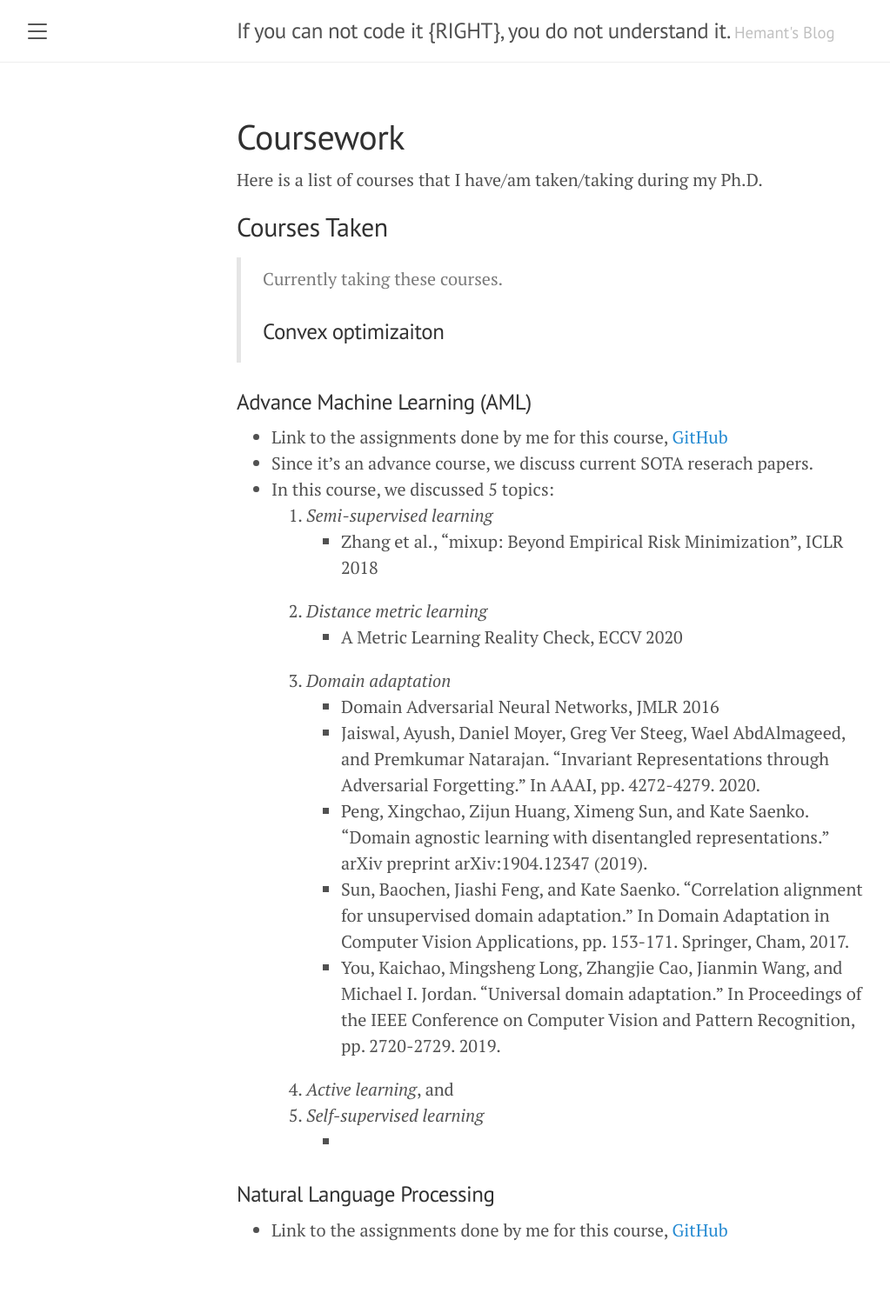
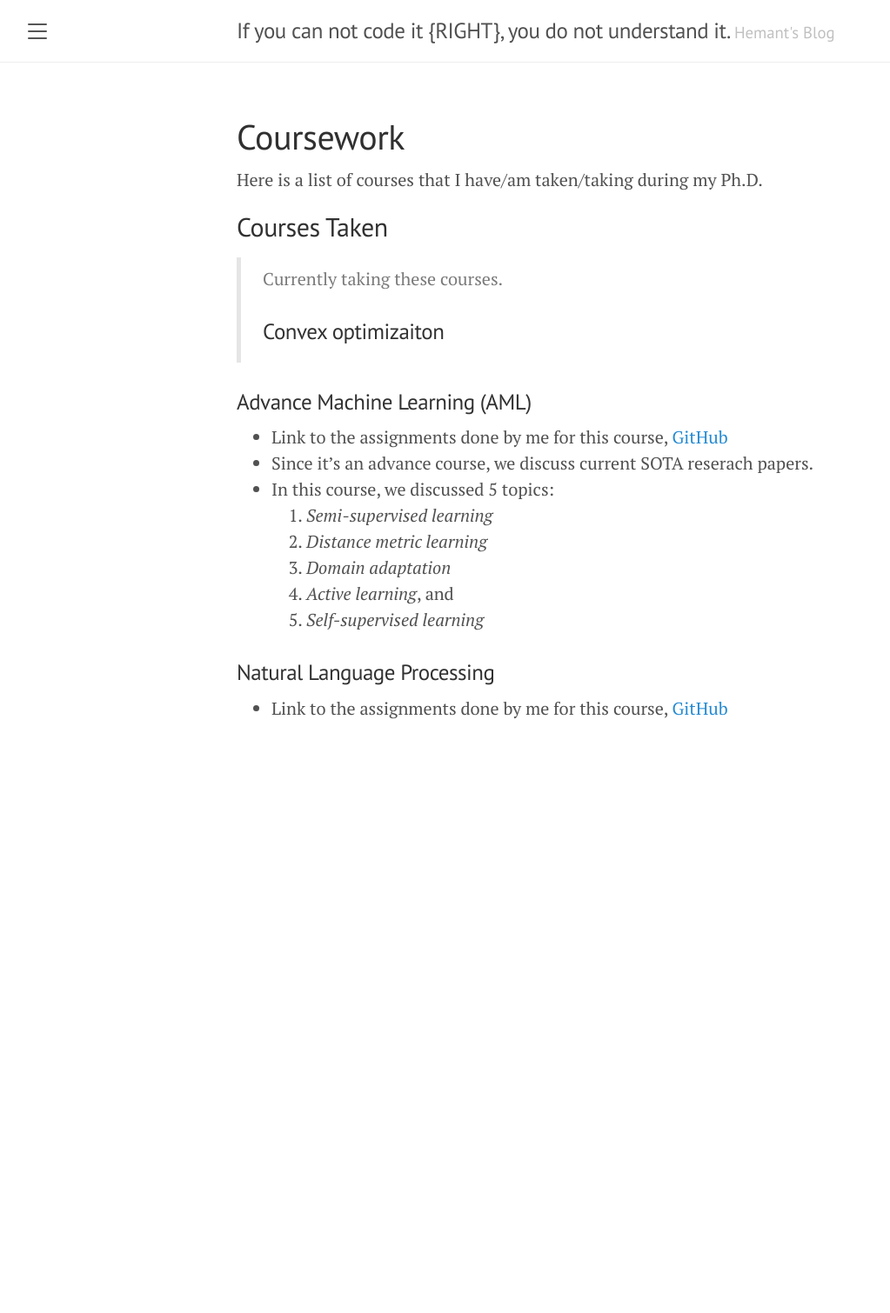
Before and after one commit to raotnameh/raotnameh.github.io, a Jekyll site: the page built from coursework.md, in a window 1280 px wide. Shown: the whole page at 87% size, without its empty margins (8-1031 px from the left). Built offline with Jekyll 4.4.1, drawn with Linux system fonts in a browser that asks for light colours; after the commit the page ends 910 px from its top, so only the background shows below that.

Commit message:
Update coursework.md

```diff
--- a/coursework.md
+++ b/coursework.md
@@ -17,18 +17,10 @@ Here is a list of courses that I have/am taken/taking during my Ph.D.
 + Since it's an advance course, we discuss current SOTA reserach papers.
 + In this course, we discussed 5 topics:
   1. *Semi-supervised learning*
-    + Zhang et al., "mixup: Beyond Empirical Risk Minimization", ICLR 2018
   2. *Distance metric learning*
-    + A Metric Learning Reality Check, ECCV 2020
   3. *Domain adaptation*
-    + Domain Adversarial Neural Networks, JMLR 2016
-    + Jaiswal, Ayush, Daniel Moyer, Greg Ver Steeg, Wael AbdAlmageed, and Premkumar Natarajan. "Invariant Representations through Adversarial Forgetting." In AAAI, pp. 4272-4279. 2020.
-    + Peng, Xingchao, Zijun Huang, Ximeng Sun, and Kate Saenko. "Domain agnostic learning with disentangled representations." arXiv preprint arXiv:1904.12347 (2019).
-    + Sun, Baochen, Jiashi Feng, and Kate Saenko. "Correlation alignment for unsupervised domain adaptation." In Domain Adaptation in Computer Vision Applications, pp. 153-171. Springer, Cham, 2017.
-    + You, Kaichao, Mingsheng Long, Zhangjie Cao, Jianmin Wang, and Michael I. Jordan. "Universal domain adaptation." In Proceedings of the IEEE Conference on Computer Vision and Pattern Recognition, pp. 2720-2729. 2019.
   4. *Active learning*, and
   5. *Self-supervised learning*
-    +
 
 ### Natural Language Processing
 + Link to the assignments done by me for this course, [GitHub](https://github.com/raotnameh/NLP_LECTURE)
```
